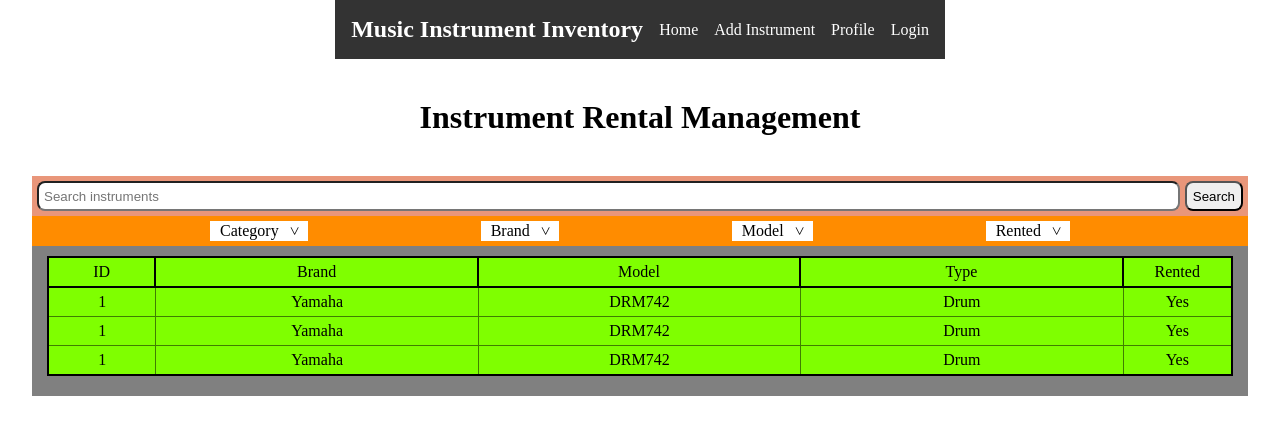
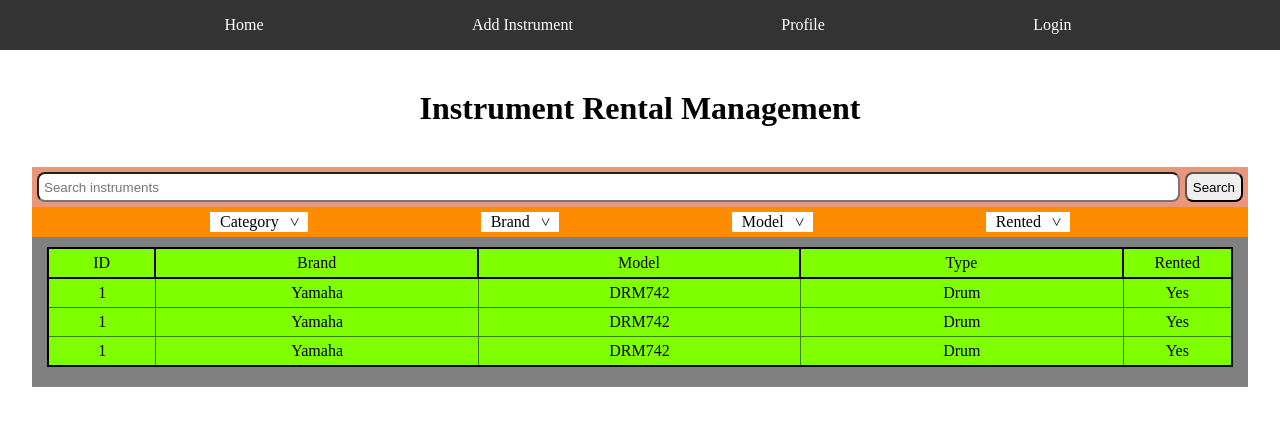
Before and after one commit to briantav999/unit4-front-end, a React (Vite) app: page / in a window 1280 px wide. Shown: the top 434 px of the page. Built offline with nearby package versions, Linux system fonts and the light colour scheme.

Commit message:
nav css update

```diff
--- a/src/components/Nav/Nav.css
+++ b/src/components/Nav/Nav.css
@@ -1,5 +1,6 @@
 /* src/components/Nav.css */
 .nav {
+    width: 100vw;
     background-color: #333;
     color: white;
     padding: 1rem;
@@ -16,6 +17,8 @@
 .nav ul {
     list-style: none;
     display: flex;
+    justify-content: space-evenly;
+    width: 100%;
     margin: 0;
     padding: 0;
 }
--- a/src/components/Nav/Nav.jsx
+++ b/src/components/Nav/Nav.jsx
@@ -6,7 +6,6 @@ import './Nav.css';
 const Nav = () => {
     return (
         <nav className="nav">
-            <h1>Music Instrument Inventory</h1>
             <ul>
                 <li>
                     <Link to="/">Home</Link>
```
